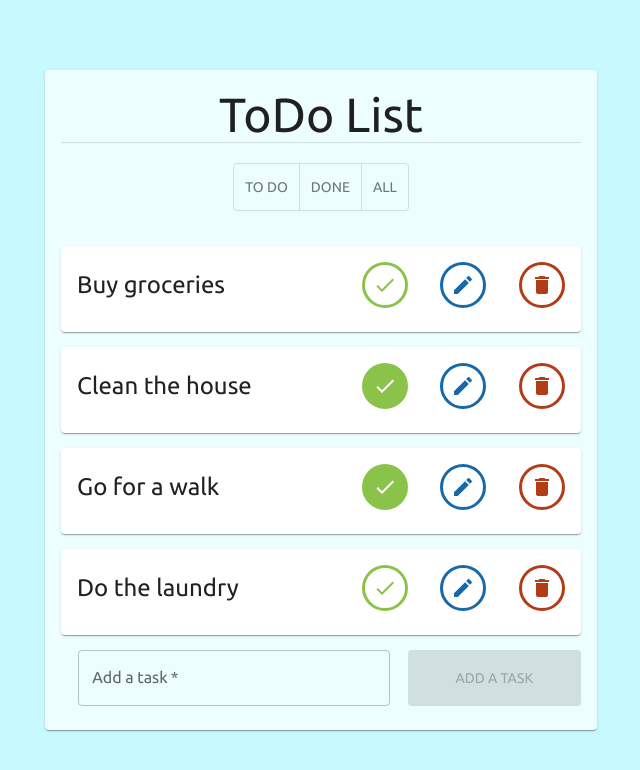
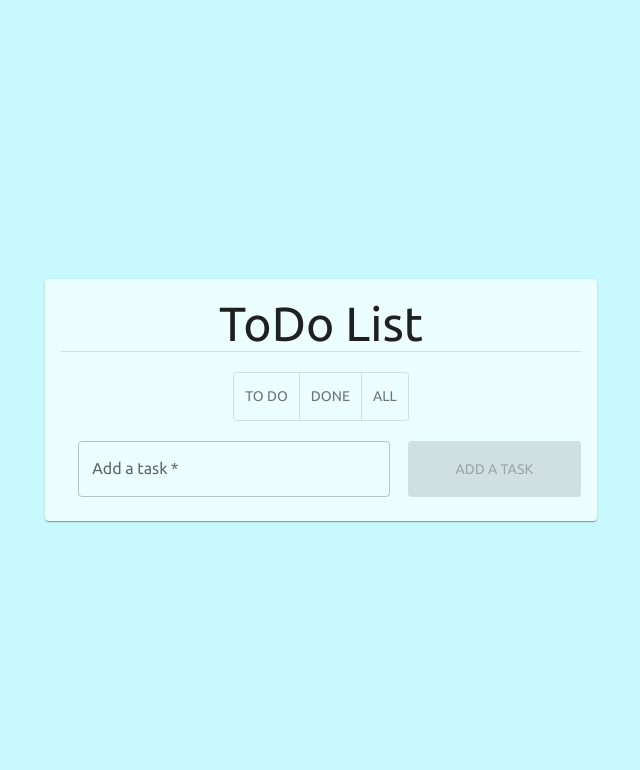
Before and after one commit to marouane-m7b/Todo_React, a React (Create React App) app: page / in a window 1280 px wide. Shown: the top 770 px of the page, without its empty margins (319-959 px from the left). Built offline with nearby package versions, Linux system fonts and the light colour scheme.

Commit message:
Add LocalStorage

```diff
--- a/src/components/Todo.js
+++ b/src/components/Todo.js
@@ -10,8 +10,7 @@ export default function Todo({ id, title, description, isCompleted, deleteFuncti
 
     const [showDeleteDialog, setShowDeleteDialog] = useState(false)
     const [showEditDialog, setShowEditDialog] = useState(false)
-    const [newTitle, setNewTitle] = useState(title)
-    const [newDescription, setNewDescription] = useState(description)
+    const [updatedTodo, setUpdatedTodo] = useState({ title: title, description: description })
 
     function handleDeleteClose() {
         setShowDeleteDialog(false)
@@ -67,8 +66,8 @@ export default function Todo({ id, title, description, isCompleted, deleteFuncti
                         type="text"
                         fullWidth
                         variant="standard"
-                        value={newTitle}
-                        onChange={(e)=>{setNewTitle(e.target.value)}}
+                        value={updatedTodo.title}
+                        onChange={(e) => { setUpdatedTodo({ ...updatedTodo, title: e.target.value }) }}
                     />
                     <TextField
                         margin="dense"
@@ -77,13 +76,13 @@ export default function Todo({ id, title, description, isCompleted, deleteFuncti
                         type="text"
                         fullWidth
                         variant="standard"
-                        value={newDescription}
-                        onChange={(e)=>{setNewDescription(e.target.value)}}
+                        value={updatedTodo.description}
+                        onChange={(e) => { setUpdatedTodo({ ...updatedTodo, description: e.target.value }) }}
                     />
                 </DialogContent>
                 <DialogActions>
                     <Button autoFocus onClick={handleEditClose}>Disagree</Button>
-                    <Button disabled={!newTitle} onClick={() => { editFunction(id, newTitle, newDescription); handleEditClose() }} >
+                    <Button disabled={!updatedTodo.title} onClick={() => { editFunction(id, updatedTodo); handleEditClose() }} >
                         Agree
                     </Button>
                 </DialogActions>
--- a/src/components/TodoList.js
+++ b/src/components/TodoList.js
@@ -12,30 +12,15 @@ export default function TodoList() {
 
     const [todoInput, setTodoInput] = React.useState('')
 
-    const [todos, setTodos] = React.useState([{
-        id: v4(),
-        title: 'Buy groceries',
-        description: '',
-        isCompleted: false,
-    },
-    {
-        id: v4(),
-        title: 'Clean the house',
-        description: '',
-        isCompleted: true,
-    },
-    {
-        id: v4(),
-        title: 'Go for a walk',
-        description: '',
-        isCompleted: true,
-    },
-    {
-        id: v4(),
-        title: 'Do the laundry',
-        description: '',
-        isCompleted: false,
-    }])
+    const [todos, setTodos] = React.useState(() => {
+        const storedData = localStorage.getItem('todos');
+        return storedData ? JSON.parse(storedData) : [];
+    });
+
+    React.useEffect(() => {
+        localStorage.setItem('todos', JSON.stringify(todos));
+    }, [todos]);
+
 
     function handleTodoAdd() {
         const newTodo = {
@@ -44,7 +29,8 @@ export default function TodoList() {
             description: '',
             isCompleted: false,
         }
-        setTodos([...todos, newTodo])
+        const newTodos = [...todos, newTodo]
+        setTodos(newTodos)
         setTodoInput('')
     }
 
@@ -65,16 +51,19 @@ export default function TodoList() {
         setTodos(newTodos)
     }
 
-    function handleEdit(id, title, description) {
-        let newTodos = todos.map((t) => {
+
+    function handleEdit(id, newTodo) {
+        const newTodos = todos.map((t) => {
             if (t.id === id) {
-                t.title = title
-                t.description = description
+                return { ...t, title: newTodo.title, description: newTodo.description }
             }
-            return t
+            else {
+                return t
+            }
         })
         setTodos(newTodos)
     }
+
 
     const todosJsx = todos.map((t) => {
         return (
```
